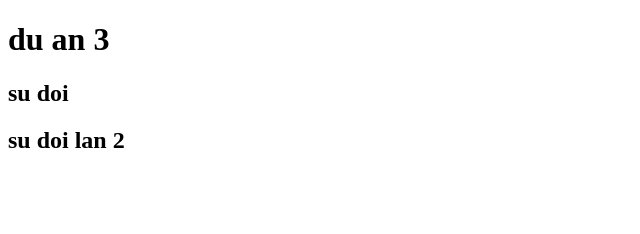
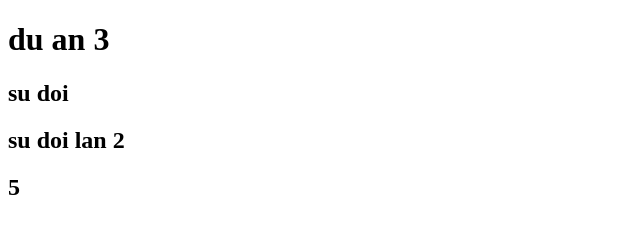
Before and after one commit to NgocViet1/duan11, a plain HTML site: page index.html in a window 1280 px wide. Shown: the full height of the page, 0-640 px from the left. Drawn offline with Linux system fonts and the light colour scheme.

Commit message:
sua lan 5

```diff
--- a/index.html
+++ b/index.html
@@ -9,5 +9,6 @@
     <h1>du an 3</h1>
     <h2>su doi</h2>
     <h2>su doi lan 2</h2>
+    <h2>5</h2>
   </body>
 </html>
```
Also changed, not shown: new1.html (+1 -0 lines).
